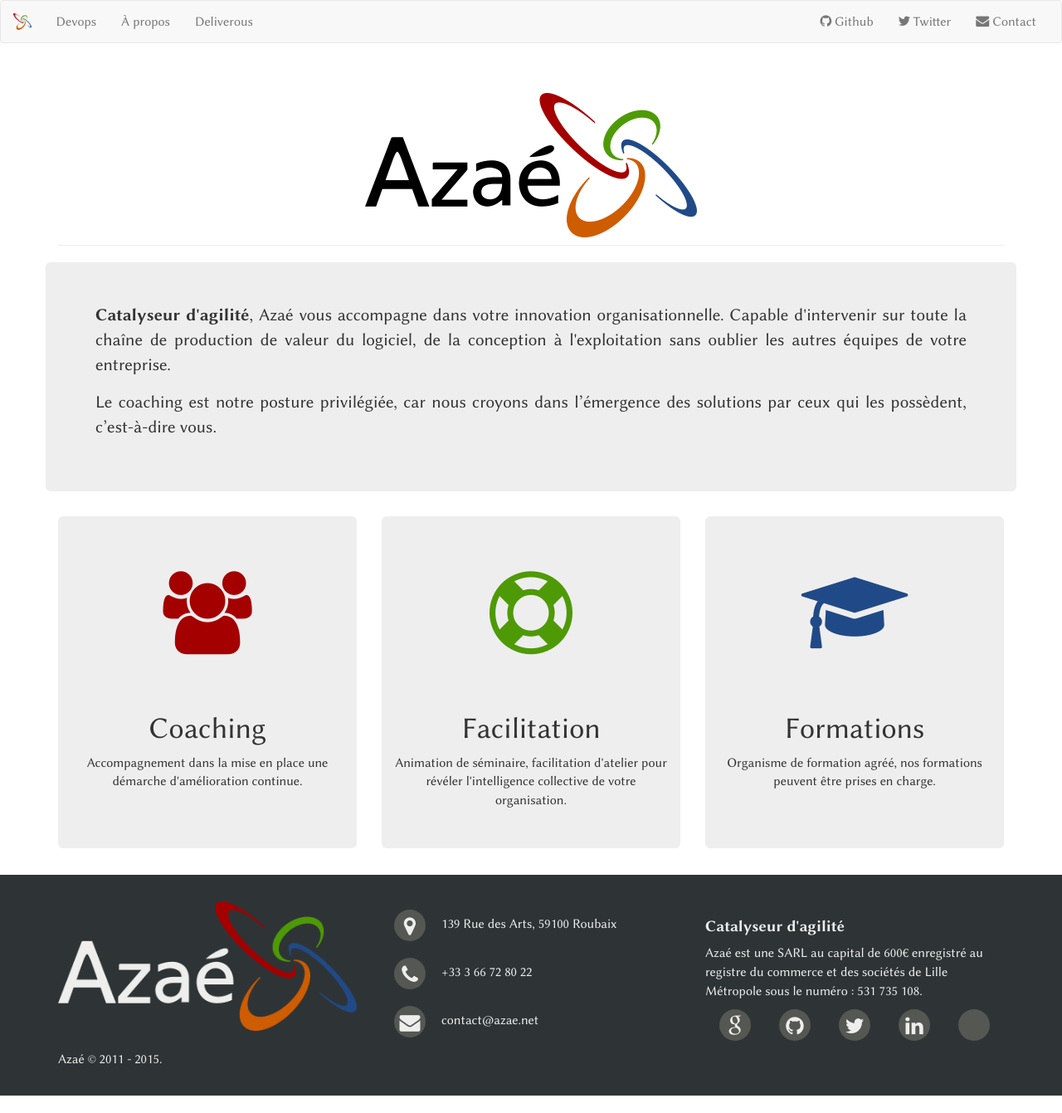
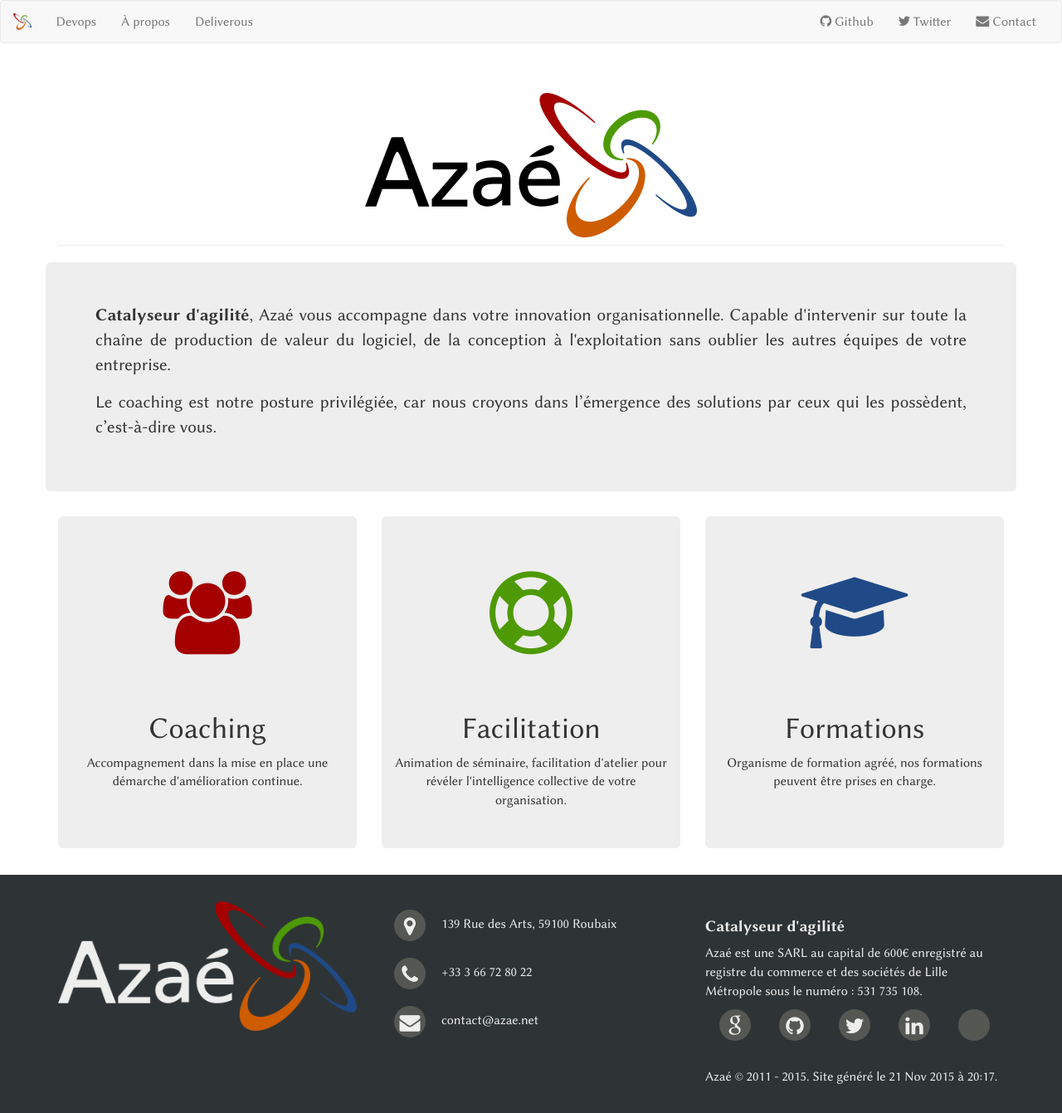
Before and after one commit to coachBZH/azae.net, a Jekyll site: the page built from index.html, in a window 1280 px wide. Shown: the whole page at 83% size. Built offline with Jekyll 4.4.1, drawn with Linux system fonts in a browser that asks for light colours; some web fonts are replaced; before the commit the page ends 1320 px from its top, so only the background shows below that.

Commit message:
generation date added into footer

```diff
--- a/_includes/footer.html
+++ b/_includes/footer.html
@@ -34,6 +33,9 @@
             <a href='http://www.linkedin.com/company/aza-'><i class="fa fa-linkedin"></i></a>
             <a href='http://www.viadeo.com/fr/company/azae'><i class="fa socicon-viadeo"></i></a>
           </div>
+          <br>
+          Azaé&nbsp;&copy;&nbsp;2011 - 2015.
+          Site généré le {{ site.time | date: "%-d %b %Y" }} à {{ site.time | date: "%H:%M" }}.
         </div>
       </div>
     </div>
```
Also changed, not shown: other parts of _includes/footer.html (+1 -2 lines).
